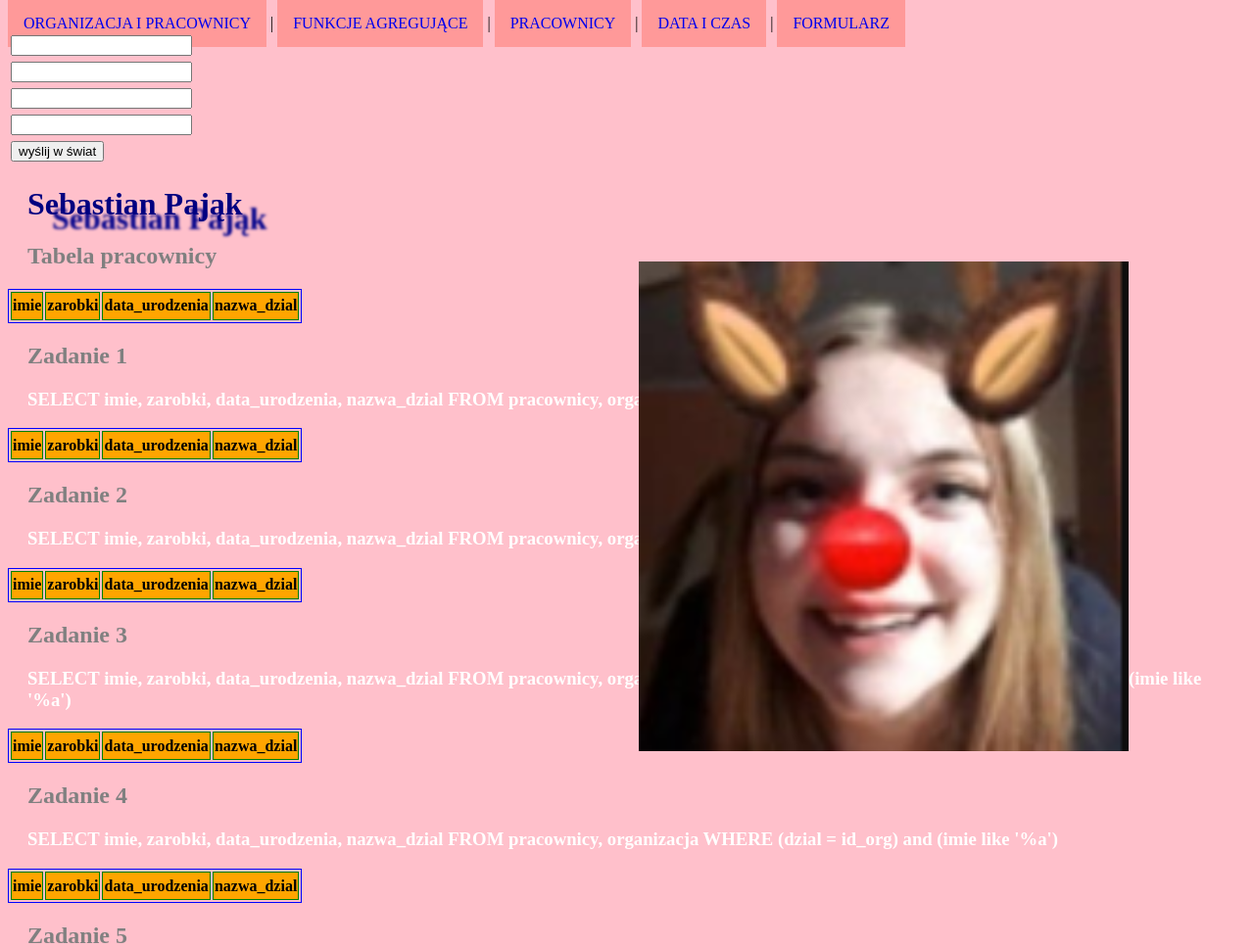
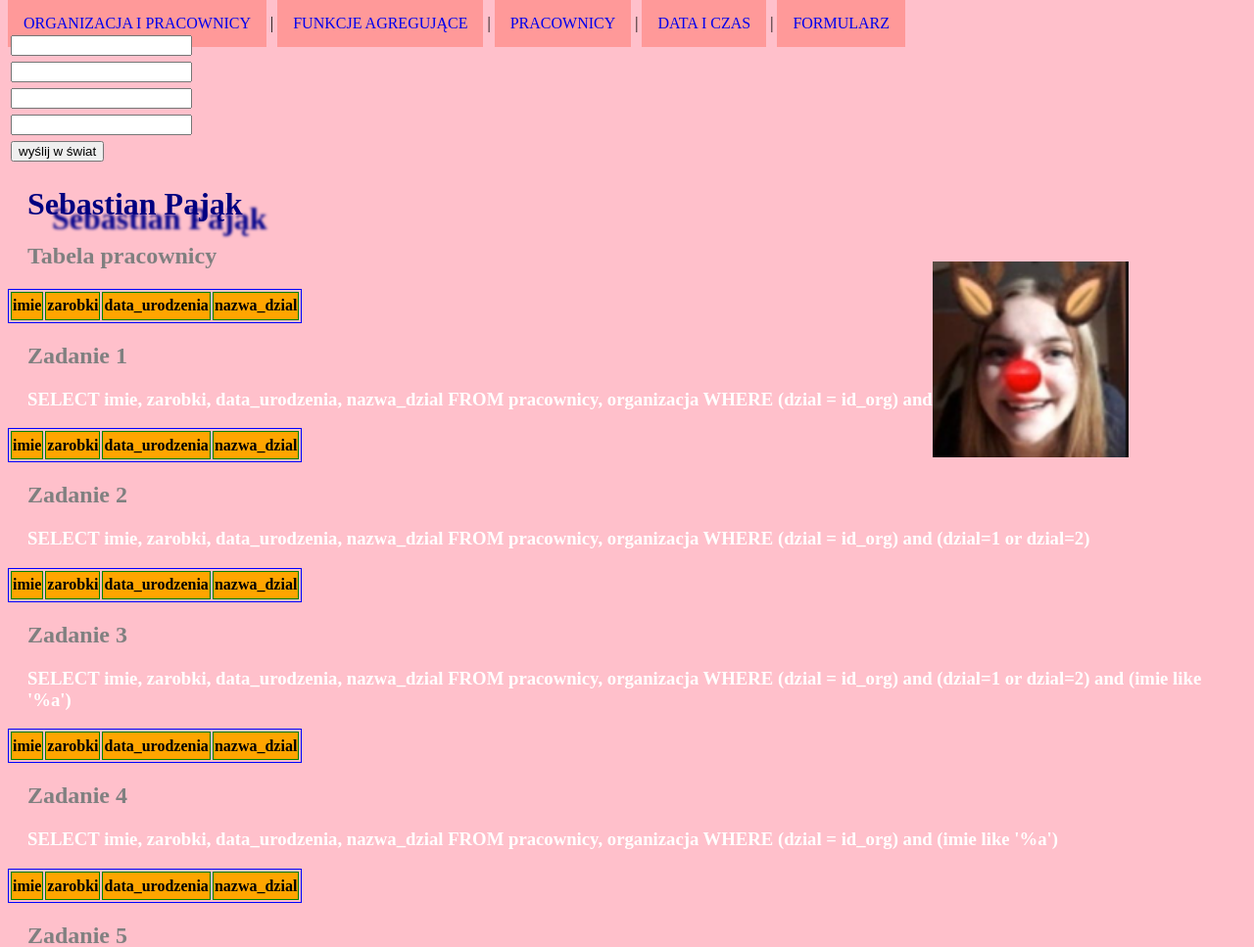
Before and after one commit to SK-2019/php-sql-wprowadzenie-pajak-sebastian, a PHP site: page / in a window 1280 px wide. Shown: the part 133-1100 px from the top of the page at 98% size. Run offline with PHP 8.4, Linux system fonts and the light colour scheme; data that the repository does not hold is empty.

Commit message:
Update style.css

```diff
--- a/style.css
+++ b/style.css
@@ -48,8 +48,8 @@ body {
   tr:hover{background-color:wheat;}
 
   .obraz {
-      height: 500px;
-      width: 500px;
+      height: 200px;
+      width: 200px;
       top: 50%;
       right: 10%;
       position: absolute;
```
